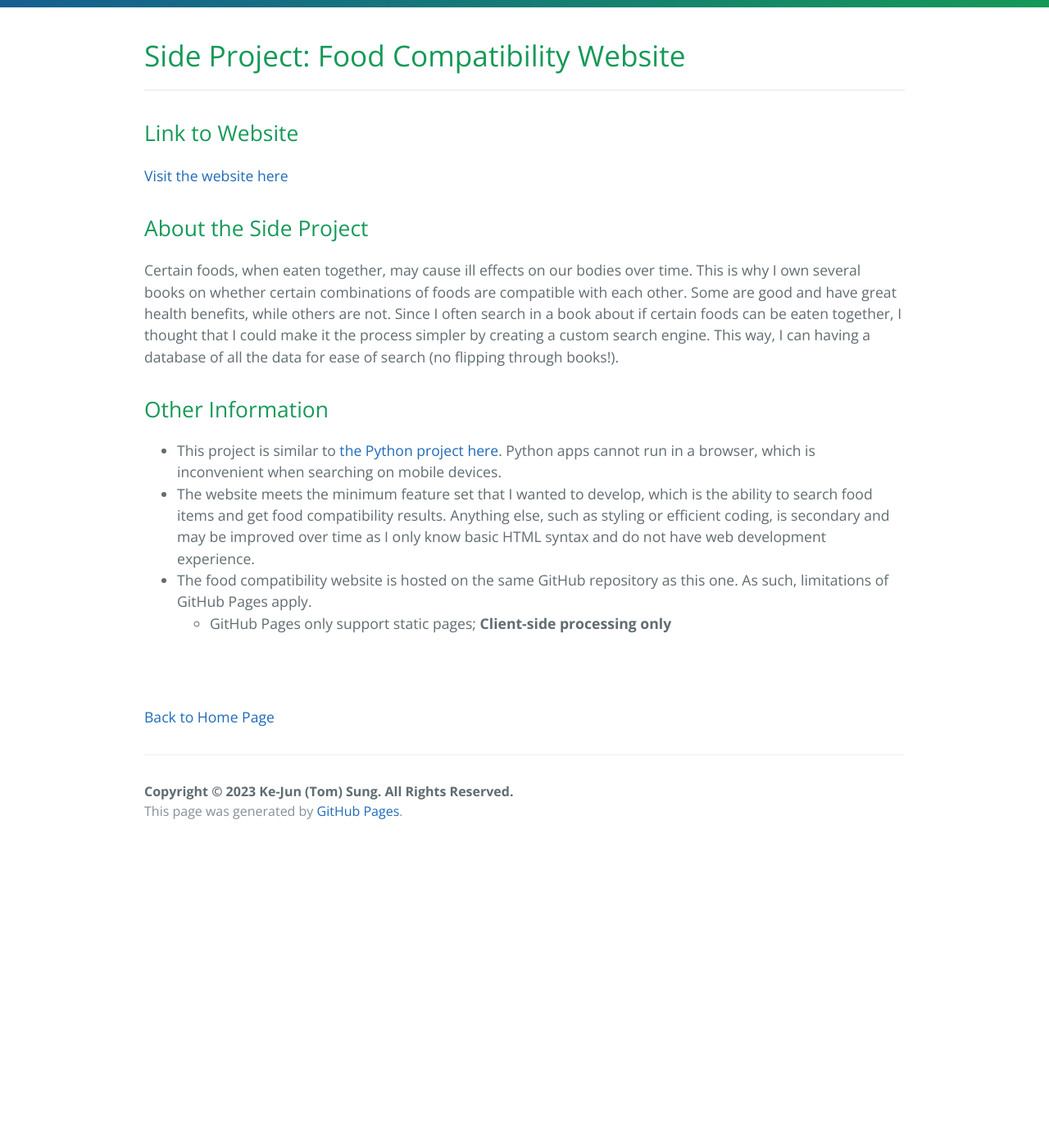
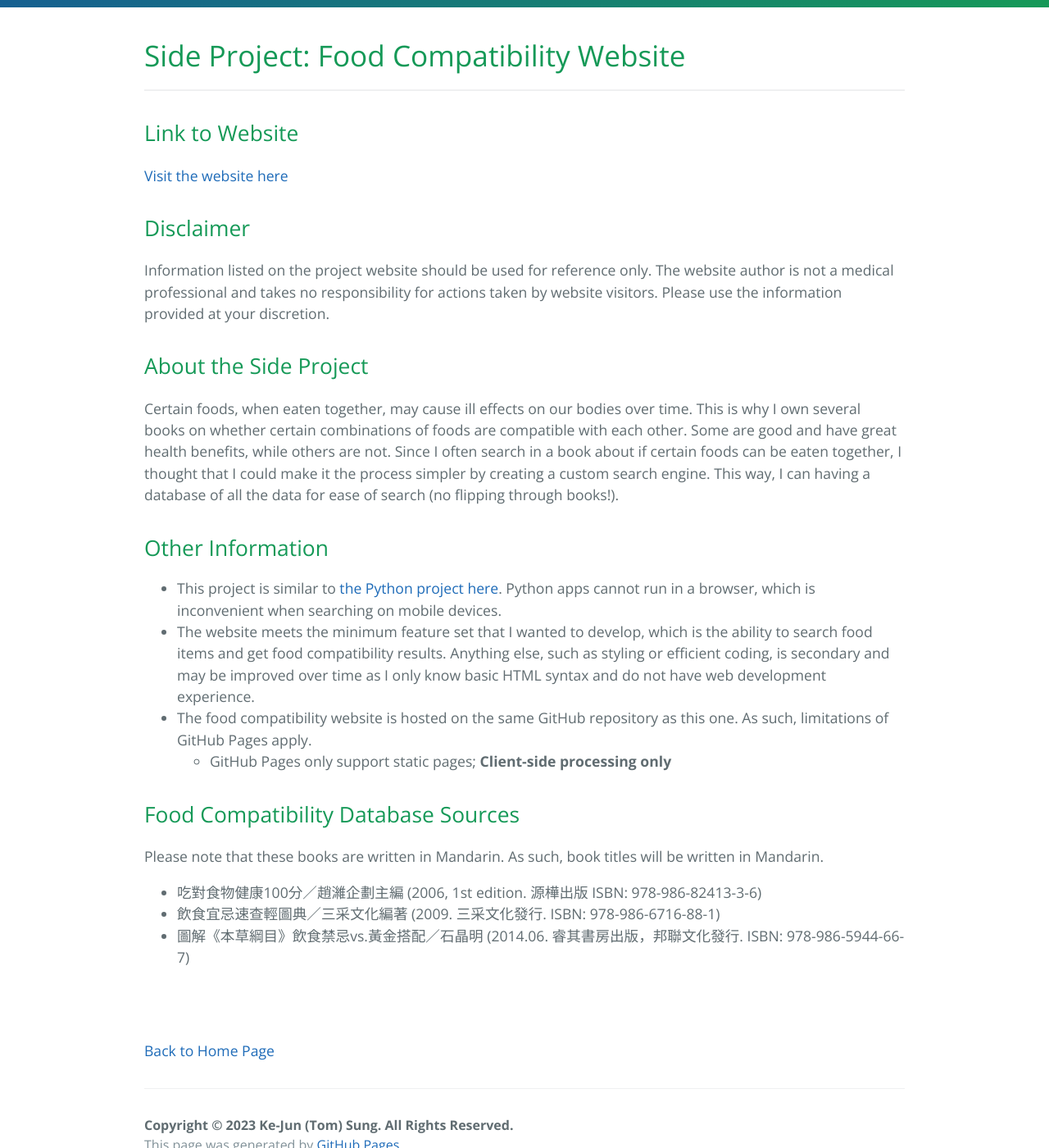
Before and after one commit to tkjsung/tkjsung.github.io, a Jekyll site: the page built from md_files/side_foodcompat_website.md, in a window 1280 px wide and 1400 px high, scrolled down 310 px. Shown: the whole window at 82% size. Built offline with Jekyll 4.4.1, drawn with Linux system fonts in a browser that asks for light colours; before the commit the page ends 1343 px from its top, so only the background shows below that.

Commit message:
[documentation] Added description to project page

```diff
--- a/md_files/side_foodcompat_website.md
+++ b/md_files/side_foodcompat_website.md
@@ -11,6 +11,10 @@ title: Side Project - Food Compatibility Website
 
 <a href="/side_foodcompat/html/food_compat_prod.html" target="_blank">Visit the website here</a>
 
+## Disclaimer
+
+Information listed on the project website should be used for reference only. The website author is not a medical professional and takes no responsibility for actions taken by website visitors. Please use the information provided at your discretion.
+
 ##  About the Side Project
 
 Certain foods, when eaten together, may cause ill effects on our bodies over time. This is why I own several books on whether certain combinations of foods are compatible with each other. Some are good and have great health benefits, while others are not. Since I often search in a book about if certain foods can be eaten together, I thought that I could make it the process simpler by creating a custom search engine. This way, I can having a database of all the data for ease of search (no flipping through books!).
@@ -22,6 +26,13 @@ Certain foods, when eaten together, may cause ill effects on our bodies over tim
 * The food compatibility website is hosted on the same GitHub repository as this one. As such, limitations of GitHub Pages apply.
     * GitHub Pages only support static pages; **Client-side processing only**
 
+## Food Compatibility Database Sources
+
+Please note that these books are written in Mandarin. As such, book titles will be written in Mandarin.
+* 吃對食物健康100分／趙濰企劃主編 (2006, 1st edition. 源樺出版 ISBN: 978-986-82413-3-6)
+* 飲食宜忌速查輕圖典／三采文化編著 (2009. 三采文化發行. ISBN: 978-986-6716-88-1)
+* 圖解《本草綱目》飲食禁忌vs.黃金搭配／石晶明 (2014.06. 睿其書房出版，邦聯文化發行. ISBN: 978-986-5944-66-7)
+
 
 <br><br>
 
```
